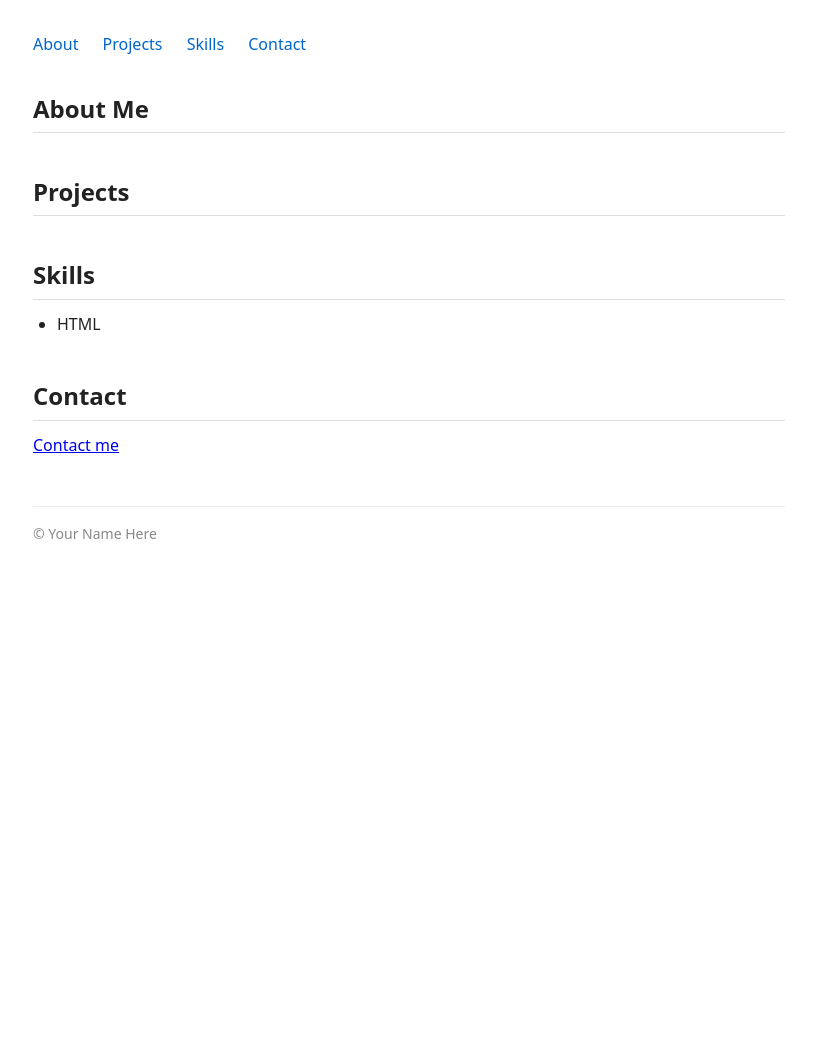
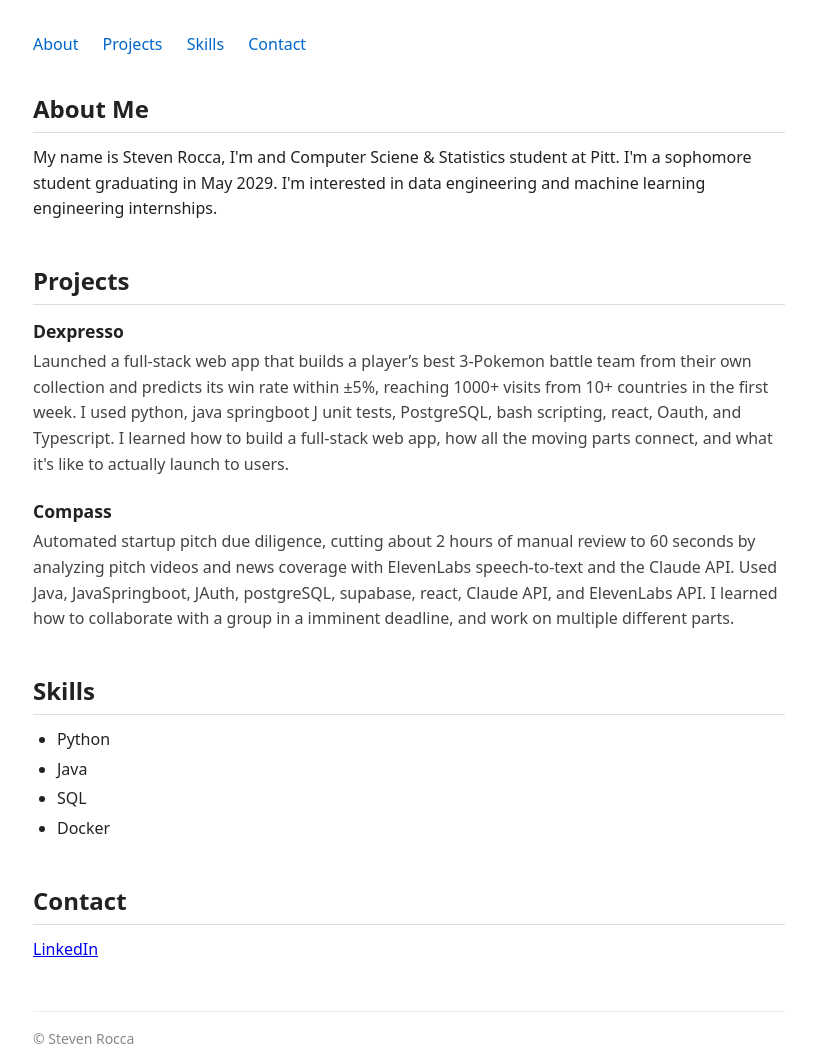
Before and after one commit to stevenrocca3/portfolio, a plain HTML site: page index.html in a window 1280 px wide. Shown: the whole page, without its empty margins (231-1047 px from the left). Before the commit the page ends 800 px from the top, so only its background shows below. Drawn offline with Linux system fonts and the light colour scheme.

Commit message:
Implemented the CI template and filled out the todos in index.html

```diff
--- a/index.html
+++ b/index.html
@@ -23,32 +23,37 @@
 
     <section id="about">
       <h2>About Me</h2>
-      <!-- TODO: Replace with 2-3 sentences about yourself -->
-      <!-- e.g., include your name, your program/year, and what you are interested in -->
+      My name is Steven Rocca, I'm and Computer Sciene & Statistics student at Pitt. I'm a sophomore student graduating in May 2029.
+      I'm interested in data engineering and machine learning engineering internships.
     </section>
 
     <section id="projects">
       <h2>Projects</h2>
 
-      <!-- Example project entry structure: copy, fill in, and add at least 2:
-      <div class="project">
-        <h3>Project Name</h3>
-        <p>What the project does, the technologies used, and what you learned.</p>
-      </div>
-      -->
+        <div class="project">
+          <h3>Dexpresso</h3>
+          <p>Launched a full-stack web app that builds a player’s best 3-Pokemon battle team from their own collection and
+            predicts its win rate within ±5%, reaching 1000+ visits from 10+ countries in the first week. I used python, java springboot
+            J unit tests, PostgreSQL, bash scripting, react, Oauth, and Typescript. I learned how to build a full-stack web app,
+            how all the moving parts connect, and what it's like to actually launch to users.</p>
+        </div>
+        <div class="project">
+          <h3>Compass</h3>
+          <p>Automated startup pitch due diligence, cutting about 2 hours of manual review to
+            60 seconds by analyzing pitch videos and news coverage with ElevenLabs speech-to-text and the Claude API.
+            Used Java, JavaSpringboot, JAuth, postgreSQL, supabase, react, Claude API, and ElevenLabs API. I learned how to collaborate
+            with a group in a imminent deadline, and work on multiple different parts.</p>
+        </div>
 
-      <!-- TODO: Add at least 2 project entries using the structure above -->
     </section>
 
     <section id="skills">
       <h2>Skills</h2>
       <ul>
-        <!-- Example skill - TODO: replace -->
-        <li>HTML</li>
-
-        <!-- TODO: Add a second skill here -->
-        <!-- TODO: Add a third skill here -->
-        <!-- TODO: ... -->
+        <li>Python</li>
+        <li>Java</li>
+        <li>SQL</li>
+        <li>Docker</li>
       </ul>
     </section>
 
@@ -56,13 +61,13 @@
       <h2>Contact</h2>
       <!-- TODO: Replace href="#" with a real link (e.g., mailto:you@example.com or your LinkedIn URL) -->
       <!-- TODO: Replace the link text with something descriptive, e.g. "Email me" or "LinkedIn" -->
-      <p><a href="#">Contact me</a></p>
+      <p><a href="https://www.linkedin.com/in/steven-rocca3/">LinkedIn</a></p>
     </section>
 
   </main>
 
   <footer>
-    <p>&copy; Your Name Here</p>
+    <p>&copy; Steven Rocca</p>
   </footer>
 
 </body>
```
Also changed, not shown: 1 other file.
